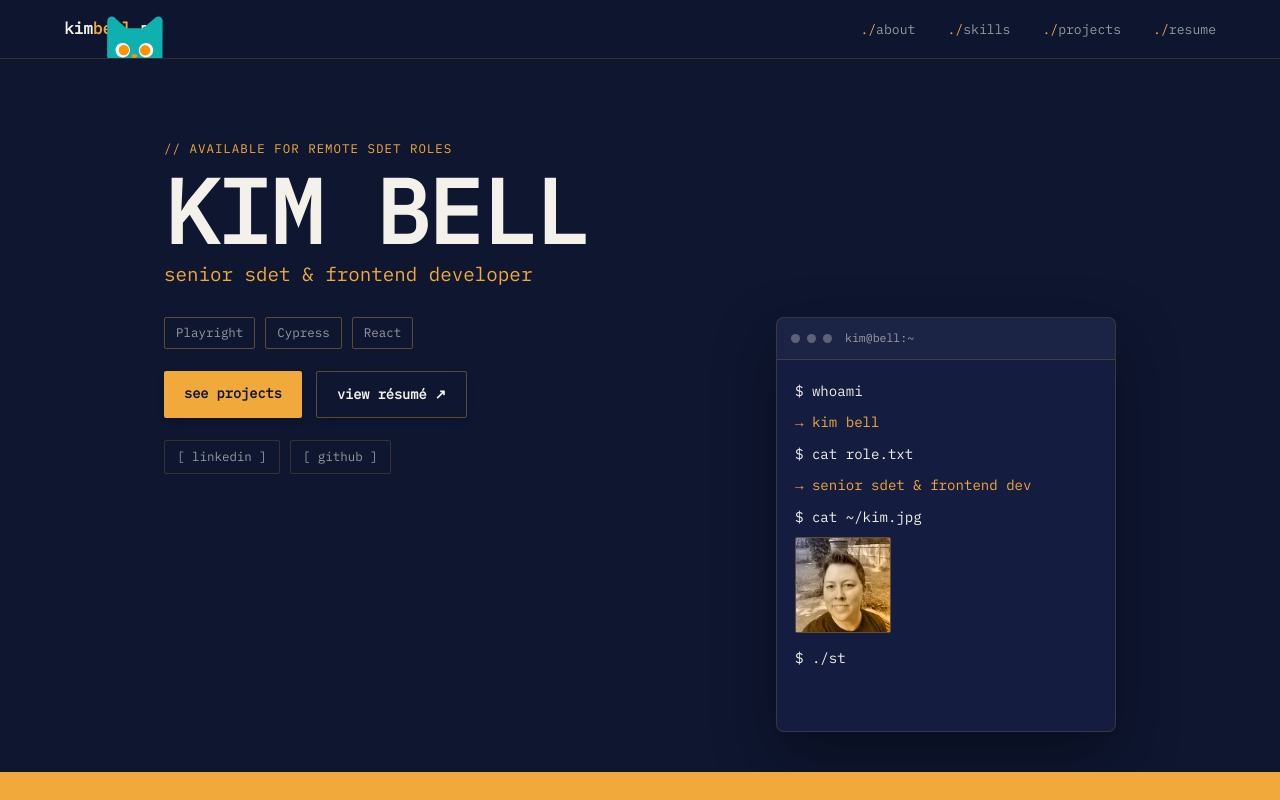
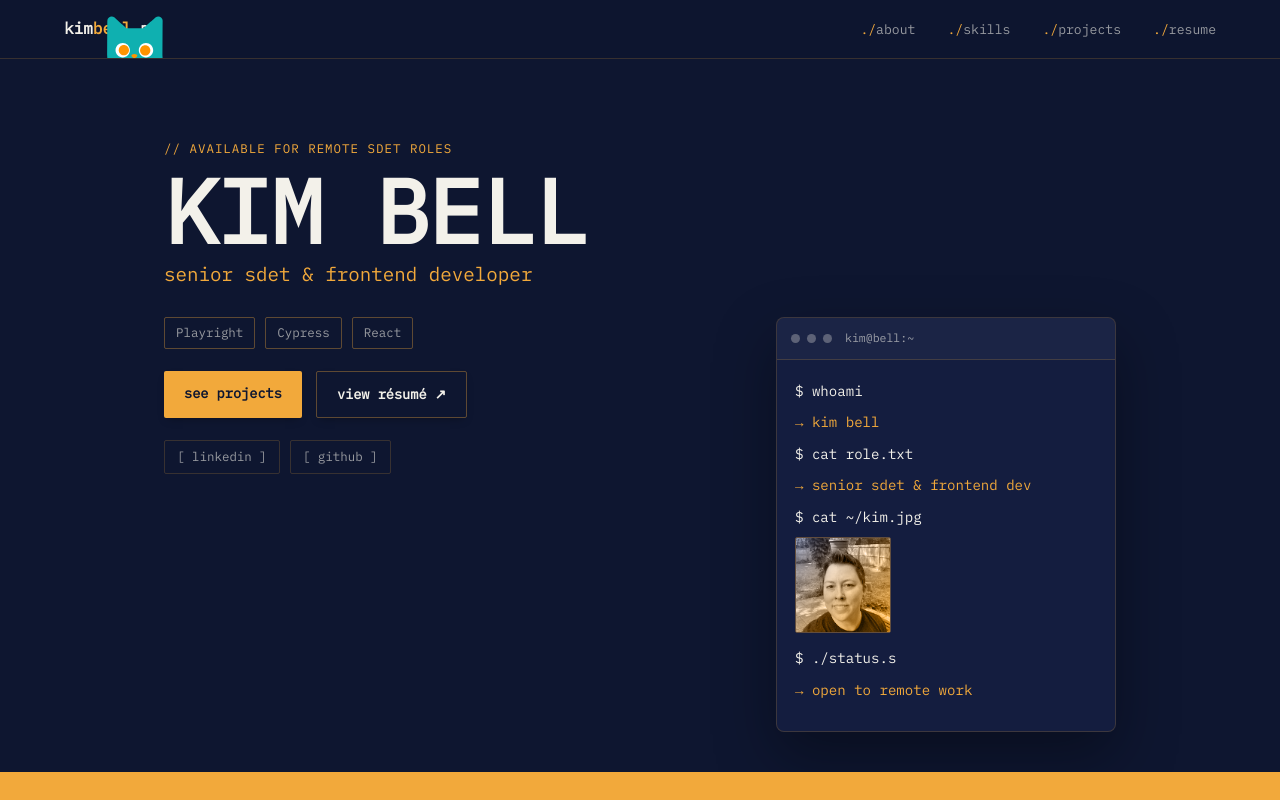
Before and after one commit to TzolkinB/portfolio-react, a React app: page / in a window 1280 px wide. Shown: the top 800 px of the page. Built offline with nearby package versions, Linux system fonts and the light colour scheme.

Commit message:
Speed up hero terminal typing animation
Halves each type-line's animation duration and delay (steps counts
unchanged, since those must match string length) so the boot sequence
reads faster without altering its chained timing.

```diff
--- a/src/assets/css/new.css
+++ b/src/assets/css/new.css
@@ -357,25 +357,25 @@ body {
 /* Each line's steps()/width must match its string length in
    heroTerminal (src/constants/appData.ts) or the reveal clips early. */
 .tl-whoami {
-  animation: typeWhoami 0.5s steps(8) 0.3s forwards;
+  animation: typeWhoami 0.25s steps(8) 0.15s forwards;
 }
 .tl-whoami-reply {
-  animation: typeWhoamiReply 0.5s steps(10) 1.1s forwards;
+  animation: typeWhoamiReply 0.25s steps(10) 0.55s forwards;
 }
 .tl-role {
-  animation: typeRole 0.7s steps(14) 1.9s forwards;
+  animation: typeRole 0.35s steps(14) 0.95s forwards;
 }
 .tl-role-reply {
-  animation: typeRoleReply 1.3s steps(28) 2.9s forwards;
+  animation: typeRoleReply 0.65s steps(28) 1.45s forwards;
 }
 .tl-photo {
-  animation: typePhoto 0.7s steps(15) 4.5s forwards;
+  animation: typePhoto 0.35s steps(15) 2.25s forwards;
 }
 .tl-status {
-  animation: typeStatus 0.6s steps(13) 6s forwards;
+  animation: typeStatus 0.3s steps(13) 3s forwards;
 }
 .tl-status-reply {
-  animation: typeStatusReply 1s steps(21) 6.9s forwards;
+  animation: typeStatusReply 0.5s steps(21) 3.45s forwards;
 }
 
 @keyframes typeWhoami {
@@ -439,7 +439,7 @@ body {
   border: 1px solid var(--amber-dim);
   overflow: hidden;
   opacity: 0;
-  animation: photoReveal 0.4s ease 5.4s forwards;
+  animation: photoReveal 0.2s ease 2.7s forwards;
 }
 
 .terminal-photo-frame::after {
```
